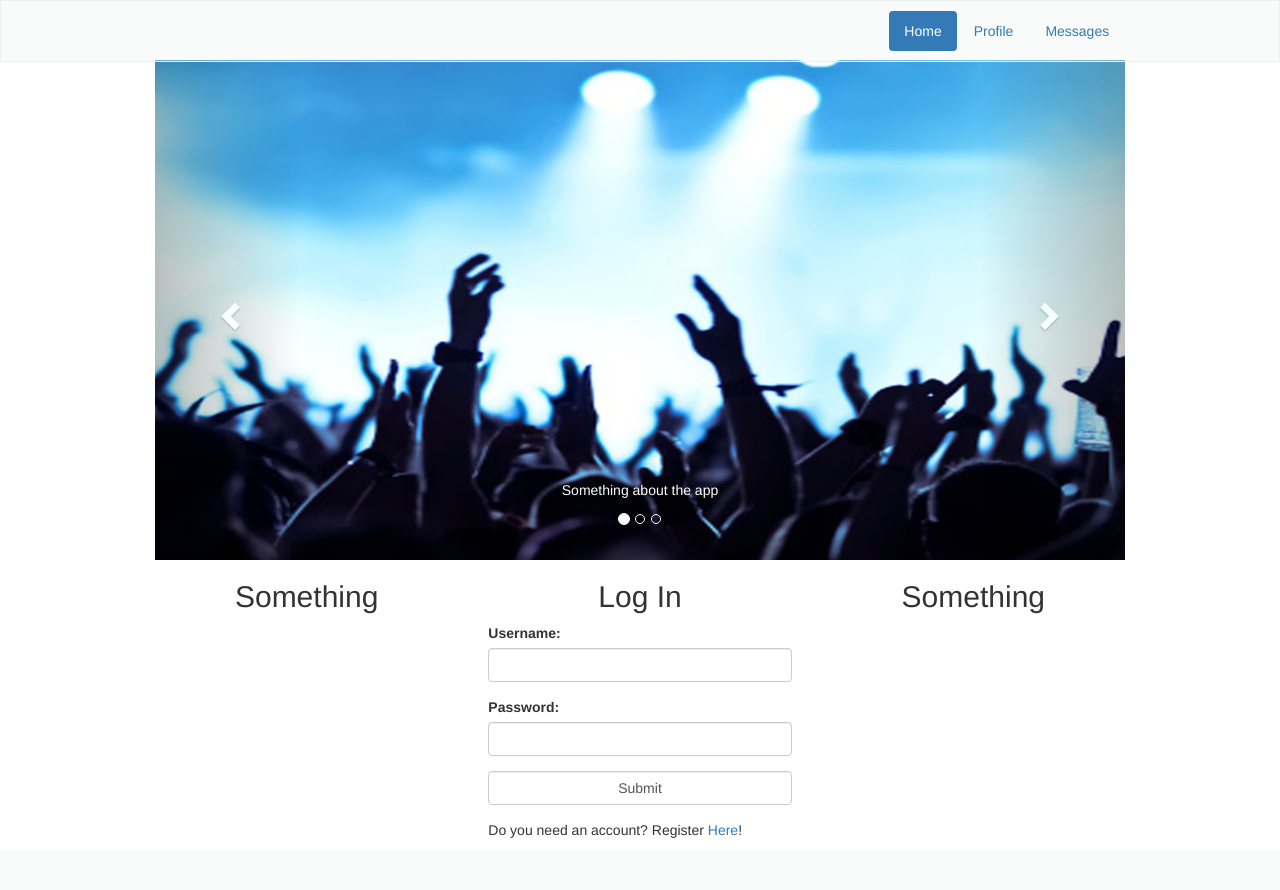
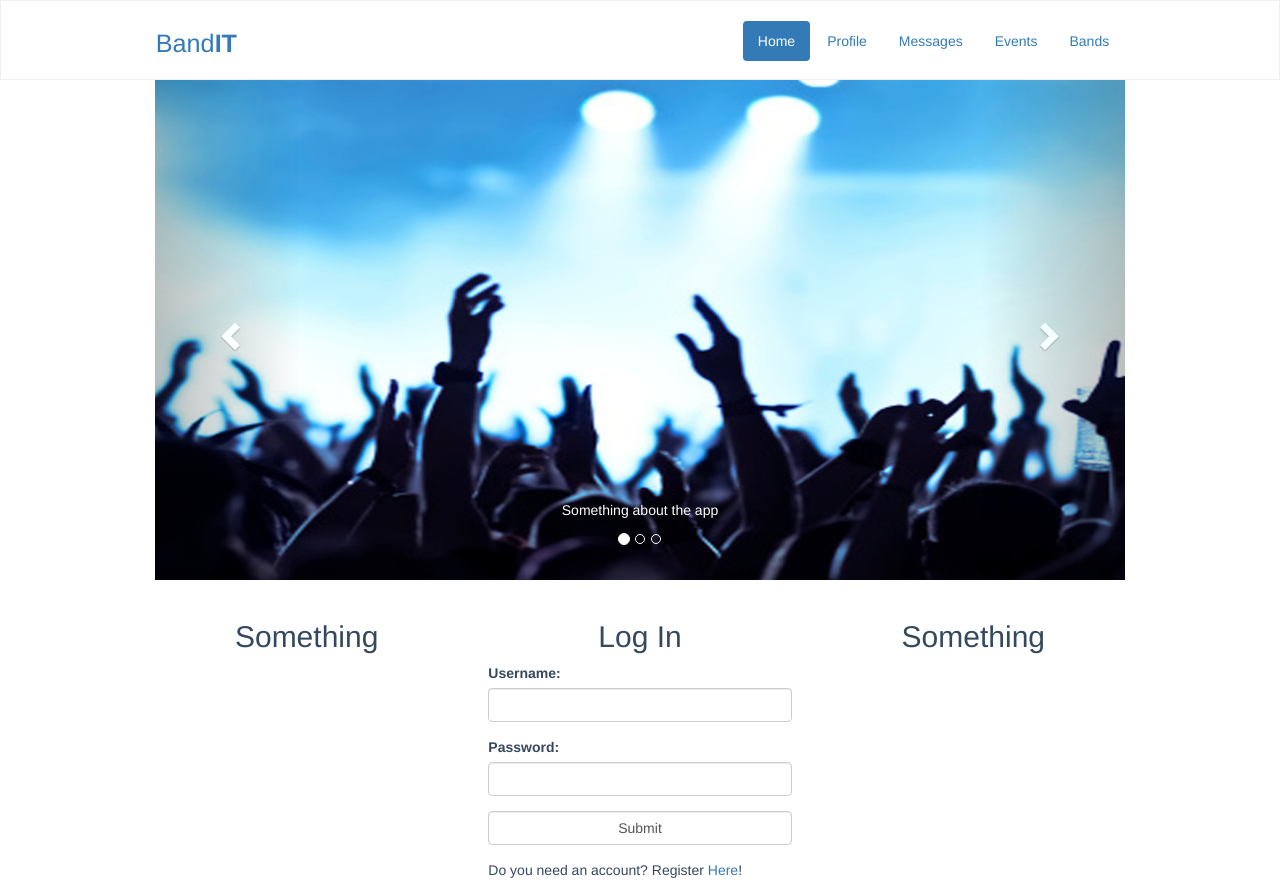
Before and after one commit to RobertCMcAlpine/Bandit, a Django app: template project/templates/bandit/notloggedin.html in a window 1280 px wide. Before the commit the page ends 838 px from the top, so only its background shows below. Run offline with Django 3.2, Linux system fonts and the light colour scheme; the template is opened without the code that fills it, so the values that code supplies are empty; parts of the project's set-up code (start-up, migrations or seed data) failed here and were passed over.

Commit message:
aaand some more

```diff
--- a/project/templates/bandit/css/style.css
+++ b/project/templates/bandit/css/style.css
@@ -8,26 +8,41 @@ body
 {
 margin:0px;
 padding:0px;
-padding-top:60px;
+padding-top:80px;
+}
+.navig
+{
+top:10px;
 }
 .nav
 {
 float:right;
 }
+.navbar-brand
+{
+padding-top:12px;
+padding-left:15px;
+padding-bottom:0px;
+font-size:1.8em;
+}
+.navbar-default .navbar-brand
+{
+color:#337ab7;
+}
 
 .navbar-fixed-top
 {
 padding-top:10px;
-padding-bottom:10px;
-background:rgba(255, 255, 255,0.9) ;
+background:rgba(255, 255, 255,0.4) ;
 box-shadow:none;
 border:none;
 border:solid 1px #ecf0f1;
+min-height:80px;
 }
 
 .navbar-fixed-top:hover
 {
-background:rgba(236, 240, 241,0.3);
+background:rgba(255, 255, 255,0.9);
 }
 
 .row
@@ -36,12 +51,19 @@ width:80%;
 margin-left:auto;
 margin-right:auto;
 }
+
+.col-md-4
+{
+color:#34495e;
+}
+
 #myCarousel
 {
 position:relative;
 text-align:center;
 margin-left:auto;
 margin-right:auto;
+margin-bottom:20px;
 }
 
 #myCarousel img
--- a/project/templates/bandit/notloggedin.html
+++ b/project/templates/bandit/notloggedin.html
@@ -21,10 +21,13 @@
 <div class="container-fluid">
 <div class="row">
 	<div class="col-md-12 navig">
+	<a class="navbar-brand" href="#">Band<b>IT</b></a>
 		<ul class="nav nav-pills">
 			<li role="presentation" class="active"><a href="#">Home</a></li>
 			<li role="presentation"><a href="#">Profile</a></li>
 			<li role="presentation"><a href="#">Messages</a></li>
+			<li role="presentation"><a href="#">Events</a></li>
+			<li role="presentation"><a href="#">Bands</a></li>
 		</ul>
 	</div>
 </div>
@@ -80,7 +83,6 @@
  </div>
 </div>
 
-
  <div class="row">
     <div class="col-md-4">
       <h2>Something</h2>
```
